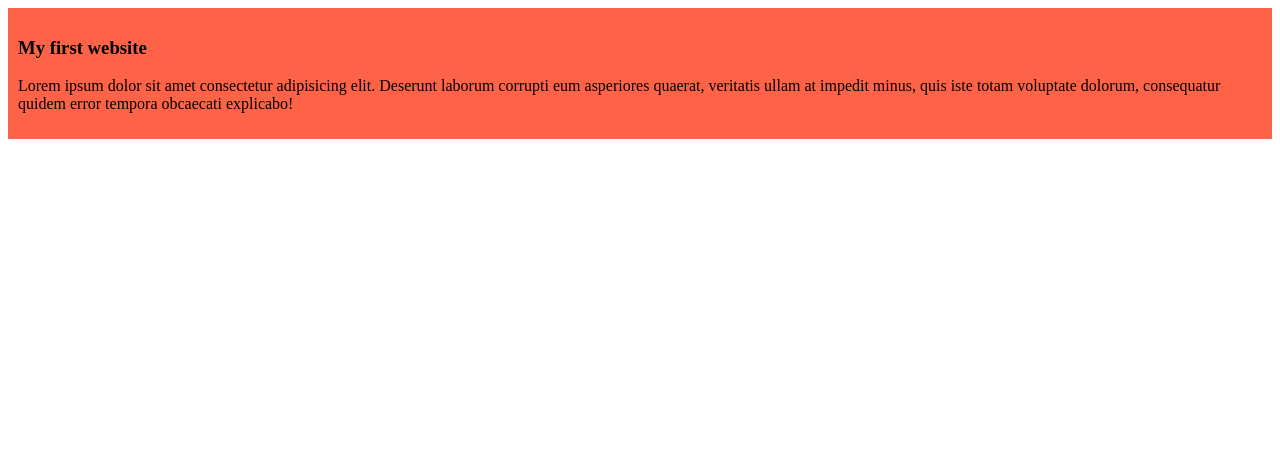
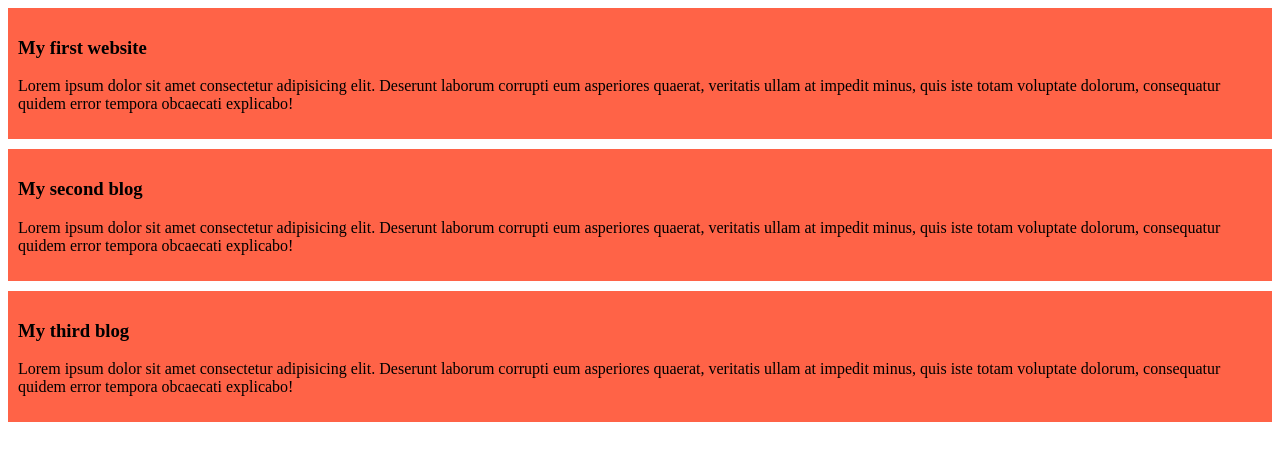
Before and after one commit to Golam2327/my-first-github-repo, a plain HTML site: page index.html in a window 1280 px wide. Drawn offline with Linux system fonts and the light colour scheme.

Commit message:
added the second and third blog

```diff
--- a/index.html
+++ b/index.html
@@ -11,5 +11,13 @@
         <h3>My first website</h3>
         <p>Lorem ipsum dolor sit amet consectetur adipisicing elit. Deserunt laborum corrupti eum asperiores quaerat, veritatis ullam at impedit minus, quis iste totam voluptate dolorum, consequatur quidem error tempora obcaecati explicabo!</p>
     </div>
+    <div>
+        <h3>My second blog</h3>
+        <p>Lorem ipsum dolor sit amet consectetur adipisicing elit. Deserunt laborum corrupti eum asperiores quaerat, veritatis ullam at impedit minus, quis iste totam voluptate dolorum, consequatur quidem error tempora obcaecati explicabo!</p>
+    </div>
+    <div>
+        <h3>My third blog</h3>
+        <p>Lorem ipsum dolor sit amet consectetur adipisicing elit. Deserunt laborum corrupti eum asperiores quaerat, veritatis ullam at impedit minus, quis iste totam voluptate dolorum, consequatur quidem error tempora obcaecati explicabo!</p>
+    </div>
 </body>
 </html>
--- a/styles/blog.css
+++ b/styles/blog.css
@@ -1,2 +1,3 @@
 div{background-color: tomato;
-padding: 10px;}
+padding: 10px;
+margin-bottom: 10px;}
```
